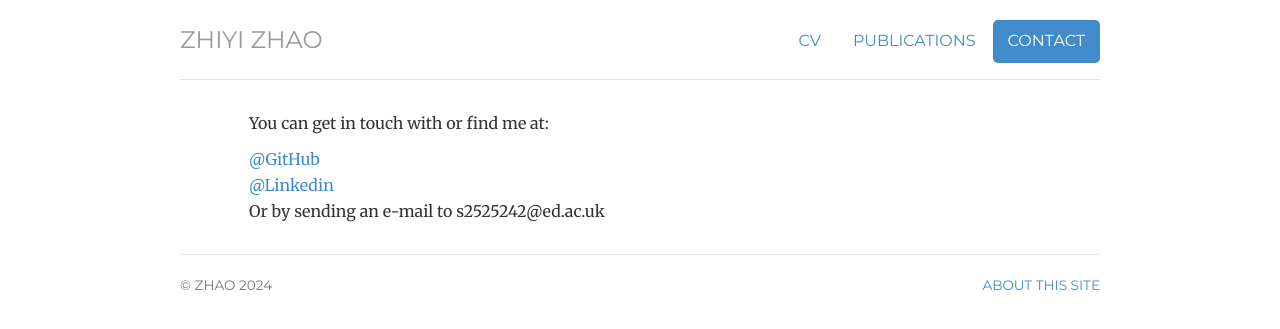
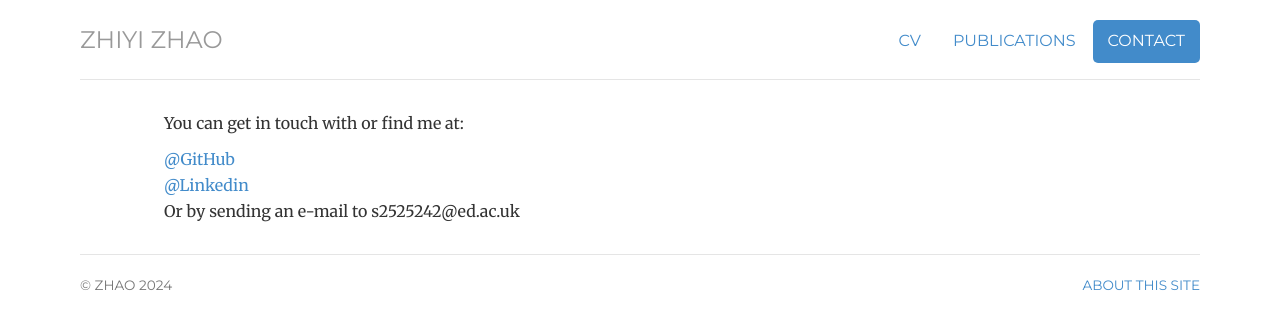
Before and after one commit to Zhiyi12/Zhiyi12.github.io, a Jekyll site: the page built from contact/index.html, in a window 1280 px wide. Shown: the top 329 px of the page. Built offline with Jekyll 4.4.1, drawn with Linux system fonts in a browser that asks for light colours.

Commit message:
Update jumbotron-narrow.css

```diff
--- a/css/jumbotron-narrow.css
+++ b/css/jumbotron-narrow.css
@@ -34,7 +34,7 @@ body {
 /* Customize container */
 @media (min-width: 768px) {
   .container {
-    max-width: 950px;
+    max-width: 1150px;
   }
 }
 .container-narrow > hr {
```
